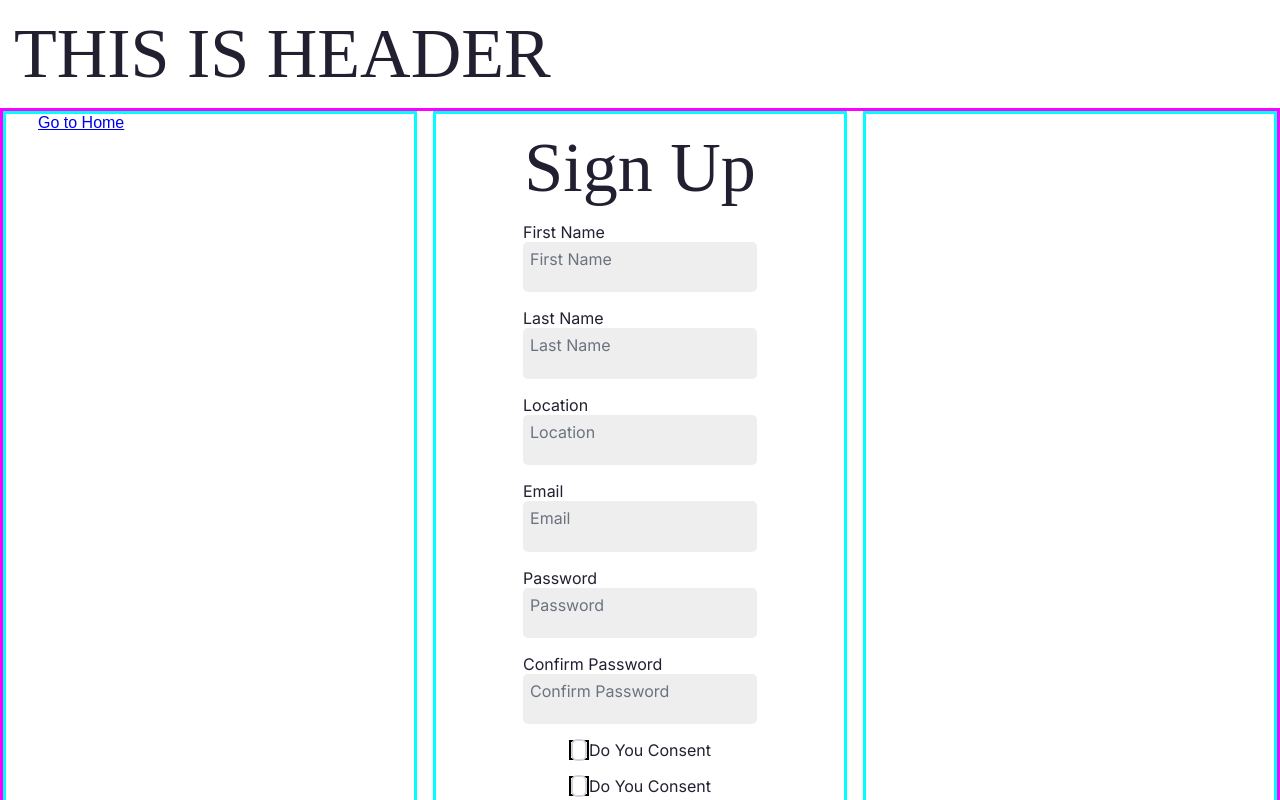
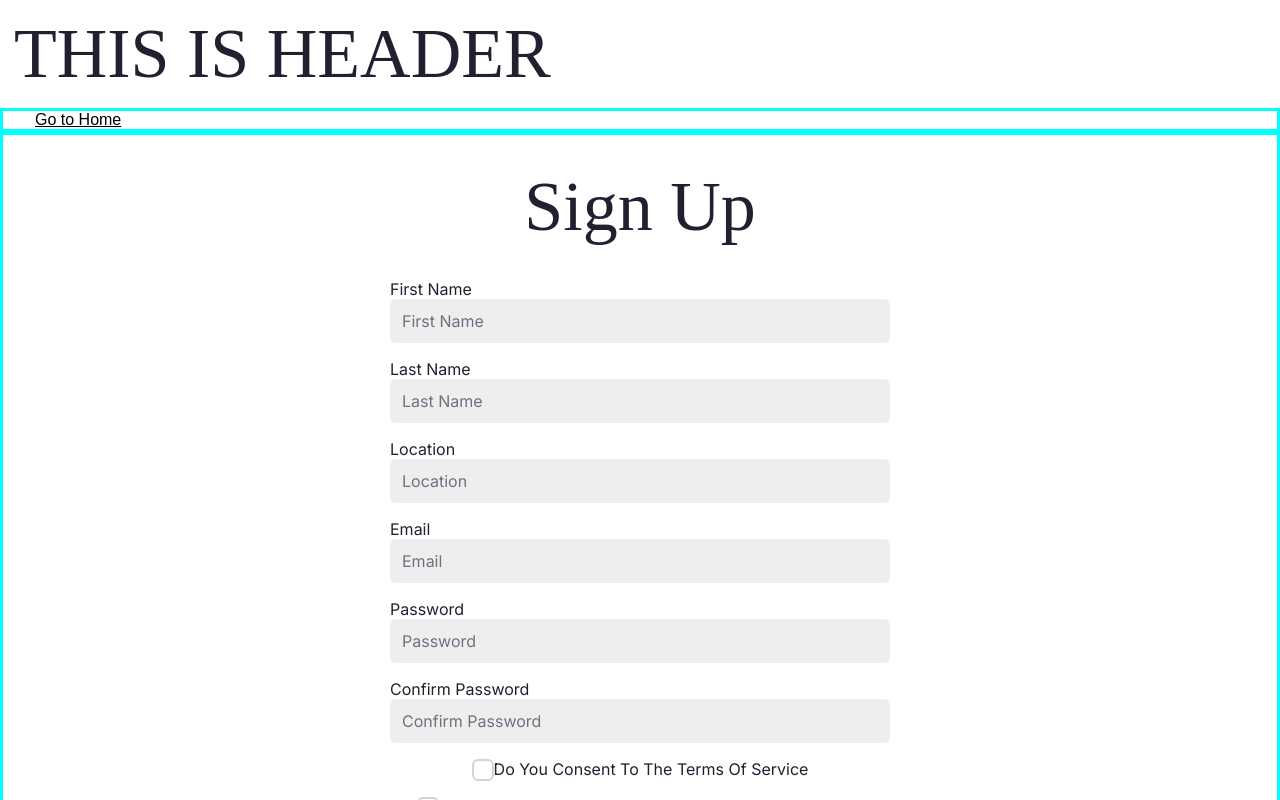
Before and after one commit to Katematestate/tradie-app, a Vue app in the folder front/: page /ClientSignup in a window 1280 px wide. Shown: the top 800 px of the page. Built offline with nearby package versions, Linux system fonts and the light colour scheme; a web font is replaced by a local one.

Commit message:
Update ClientSignup.vue

```diff
--- a/front/src/views/ClientSignup.vue
+++ b/front/src/views/ClientSignup.vue
@@ -14,7 +14,7 @@ import Checkbox from 'primevue/checkbox';
 <div class="client-signup">
     <div class="margin1 flex">
         <div class="links-div">
-        <router-link to='/' class="spacing-large">Go to Home</router-link>
+            <router-link to='/' class="spacing-large link">Go to Home</router-link>
         </div>
     </div>
 
@@ -22,39 +22,40 @@ import Checkbox from 'primevue/checkbox';
     <div class="flex">
         <div class="flex-col">
 
-
-            <div class="">
+            <div class="heading-container">
+                <div class="spacing-large align-items-center">
                     <h1>Sign Up</h1>
                 </div>
+            </div>
 
-
+            <div class="text-box-container">
                 <div class="spacing-standard">
                     <p>First Name</p>
-                <InputText class="input-class-box" placeholder ="First Name"/>
+                    <InputText v-model="Fname" class="input-class-box" placeholder ="First Name"/>
                 </div>
 
 
                 <div class="spacing-standard">
                     <p>Last Name</p>
-                <InputText class="input-class-box" placeholder ="Last Name"/>
+                    <InputText v-model="Lname" class="input-class-box" placeholder ="Last Name"/>
                 </div>
 
 
                 <div class="spacing-standard">
                     <p>Location</p>
-                <InputText class="input-class-box aic" placeholder ="Location"/>
+                    <InputText v-model="location" class="input-class-box align-items-center" placeholder ="Location"/>
                 </div>
 
 
                 <div class="spacing-standard">
                     <p>Email</p>
-                <InputText class="input-class-box" placeholder ="Email"/>
+                    <InputText v-model="email" class="input-class-box" placeholder ="Email"/>
                 </div>
 
 
                 <div class="spacing-standard">
                     <p>Password</p>
-                <InputText class="input-class-box" placeholder ="Password"/>
+                    <InputText v-model="password" class="input-class-box" placeholder ="Password"/>
                 </div>
 
 
@@ -62,28 +63,33 @@ import Checkbox from 'primevue/checkbox';
                     <p>Confirm Password</p>
                     <InputText class="input-class-box" placeholder ="Confirm Password"/>
                 </div>
-
-
-            <div class="spacing-standard flex-row">
-                <Checkbox class="p-checkbox p-checkbox-box p-checkbox-icon" v-model="pizza" inputId="ingredient1" name="pizza" value="Cheese" />
-                <p>Do You Consent</p>
             </div>
 
 
+            <div class="checkbox-container">
                 <div class="spacing-standard flex-row">
-                <Checkbox class="p-checkbox p-checkbox-box p-checkbox-icon" v-model="pizza" inputId="ingredient1" name="pizza" value="Cheese" />
-                <p>Do You Consent</p>
+                    <Checkbox class="" v-model="tos_concent"/>
+                    <p>Do You Consent To The Terms Of Service</p>
+                </div>
             </div>
 
+
+            <div class="checkbox-container">
+                <div class="spacing-standard flex-row">
+                    <Checkbox class="" v-model="email_concent"  />
+                    <p>Do You Concent To Recieving Emails From Find A Tradie</p>
+                </div>
+            </div>
+
+
+            <div class="checkbox-container">
                 <div class="spacing-standard">
                     <p>Insert Kelsie's Button Here</p>
                 </div>
+            </div>
+
 
         </div>
-    </div>
-
-    <div class="margin2 flex">
-        <!-- <h1> Here is Margin 2</h1> -->
     </div>
 
 </div>
@@ -91,29 +97,61 @@ import Checkbox from 'primevue/checkbox';
     <h1>CLIENT SIGN UP FOOTER AREA</h1>
 </template>
 
+
+
+<script>
+export default {
+  data(){ // data itself starts
+    return{ // data variables starts
+
+    } // data variables end
+  }, // data itself ends
+  methods: {
+
+    },
+
+}
+</script>
+
+
 <style scoped lang="scss">
 p{
     margin: 0;
+    font-family: var(--font-secondary);
 }
 h1{
     font-family: var(--font-main);
 }
+.heading-container{
+max-width: 800px;
+margin: 0 auto;
+}
+.text-box-container{
+max-width: 500px;
+width: 100%;
+margin: 0 auto;
+}
+.checkbox-container{
+max-width: 500px;
+margin: 0 auto;
+}
+// .align-items-center{
+//     align-items: center;
+// }
+.link{
+    color: black;
+}
 
-.client-signup{
-    display: grid;
-    grid-template-columns: repeat(3,1fr);
-    gap: var(--spacing-standard);
-    border: 3px solid magenta;
-}
 .input-class-box{
     border-radius: 5px;
     border: none;
-    padding-top: 3%;
-    padding-left: 3% ;
-    padding-right: 5%;
-    padding-bottom: 10%;
+    // padding-top: 3%;
+    // padding-left: 3% ;
+    // padding-right: 5%;
+    // padding-bottom: 10%;
     background-color: #eeeeee;
     width: 100%;
+
 }
 .flex-row{
     display: flex;
@@ -123,15 +161,8 @@ h1{
 .flex-col{
     display: flex;
     flex-direction: column;
-    align-items: center;
     flex: 1;
 
-}
-
-.p-checkbox{
-    height: 20px;
-    width: 20px;
-    border: 2px solid black;
 }
 .flex{
     display: flex;
@@ -145,6 +176,6 @@ padding-bottom: var(--spacing-small);
 padding-bottom: var(--spacing-standard);
 }
 .spacing-large{
-padding: var(--spacing-large);
+margin: var(--spacing-large);
 }
 </style>
```
Lines whose indentation alone changed are shown as unchanged.
